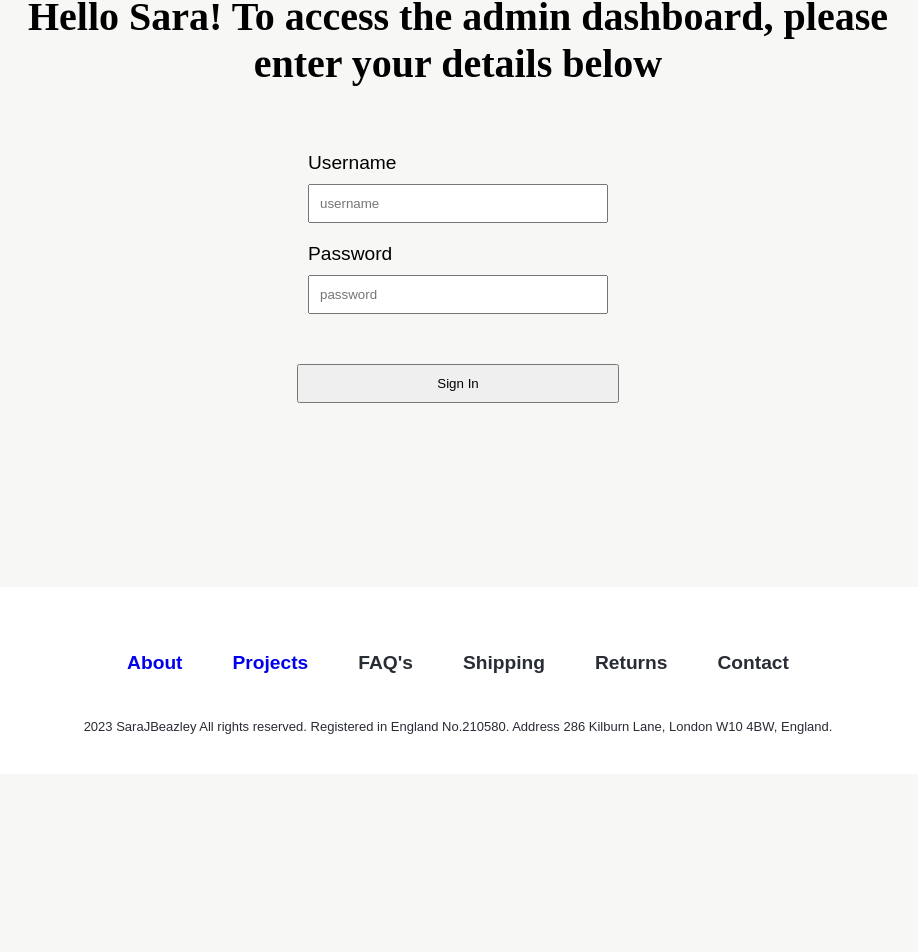
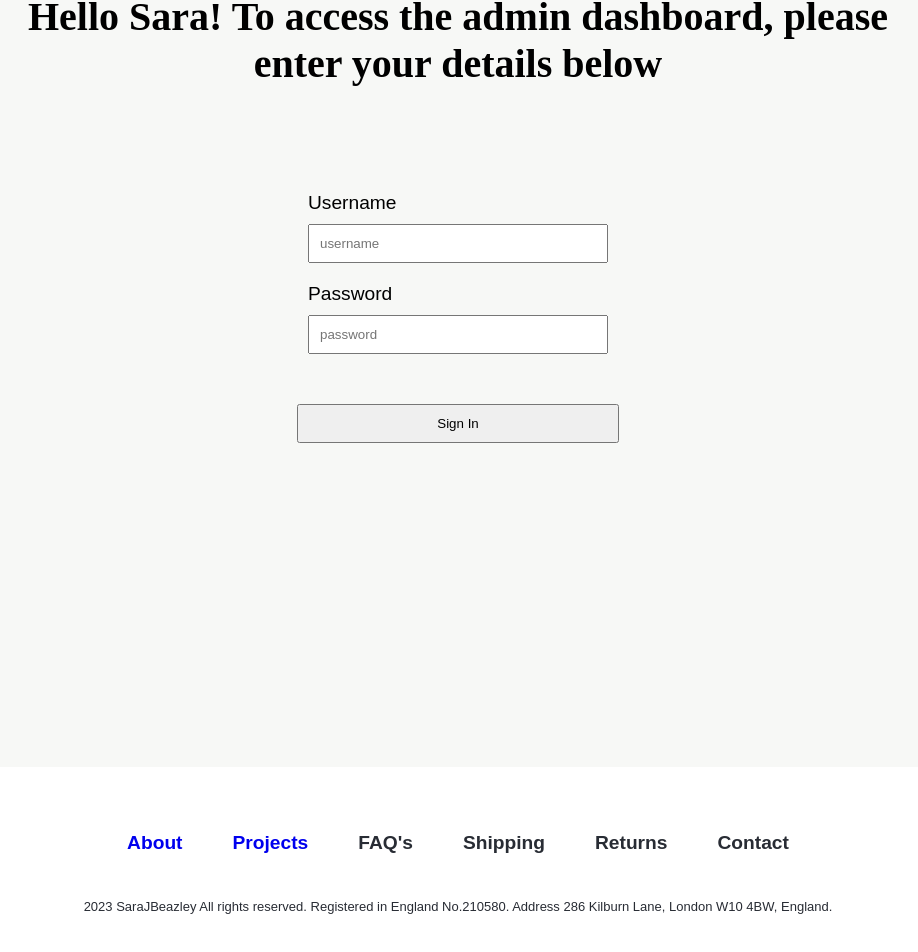
Before and after one commit to sarajbeazley/SJB_Stockroom, a React (Create React App) app: page /admin in a window 1280 px wide. Shown: the part 317-1269 px from the top of the page, without its empty margins (182-1100 px from the left). Before the commit the page ends 1131 px from the top, so only its background shows below. Built offline with nearby package versions, Linux system fonts and the light colour scheme.

Commit message:
css on admin page

```diff
--- a/src/App.css
+++ b/src/App.css
@@ -137,7 +137,7 @@ text-decoration: none;
   color: #282c34;
   place-items: center;
   /* margin-bottom: 10px; */
-  margin-top: 150px;
+  margin-top: 250px;
 }
 
 .item{
@@ -166,6 +166,7 @@ text-decoration: none;
   justify-content: flex-end;
   align-items: center;
   grid-column: 5;
+  /* margin-top: 20px; */
 }
 
 .admin-sign-button{
@@ -177,7 +178,7 @@ text-decoration: none;
 }
 
 .admin-title{
-  padding-bottom: 140px;
+  padding-bottom: 220px;
   margin-top: 40px
 }
 
@@ -190,7 +191,7 @@ text-decoration: none;
   flex-direction: column;
   align-items: center;
   justify-content: center;
-  height: 40vh;
+  height: 50vh;
 }
 
 .admin-form{
```
